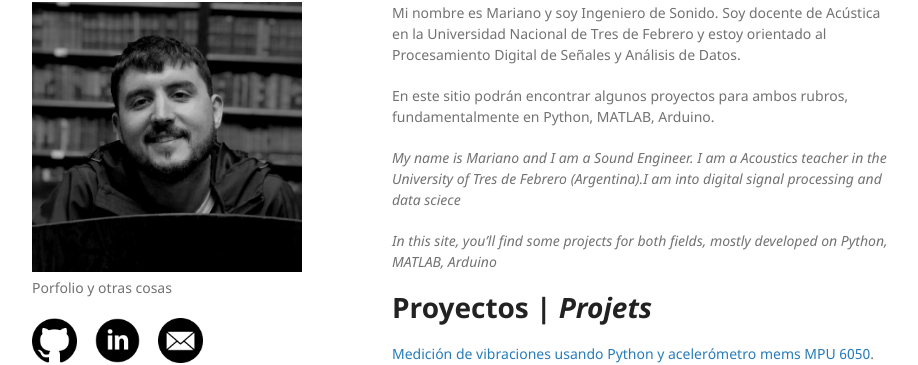
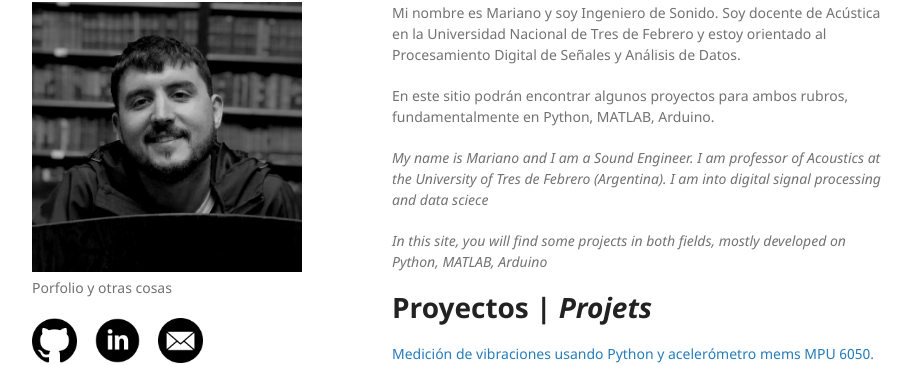
Before and after one commit to Marouxet/marouxet.github.io, a Jekyll site: the page built from index.md, in a window 1280 px wide. Shown: the part 107-472 px from the top of the page, without its empty margins (178-1096 px from the left). Built offline with Jekyll 4.4.1, drawn with Linux system fonts in a browser that asks for light colours; our own code applies the rules of GitHub Pages for plain Markdown files.

```diff
--- a/index.md
+++ b/index.md
@@ -7,9 +7,9 @@ Mi nombre es Mariano y soy Ingeniero de Sonido. Soy docente de Acústica en la U
 
 En este sitio podrán encontrar algunos proyectos para ambos rubros, fundamentalmente en Python, MATLAB, Arduino.
 
-_My name is Mariano and I am a Sound Engineer. I am a Acoustics teacher in the University of Tres de Febrero (Argentina).I am into digital signal processing and data sciece_
+_My name is Mariano and I am a Sound Engineer. I am professor of Acoustics at the University of Tres de Febrero (Argentina). I am into digital signal processing and data sciece_
 
-_In this site, you'll find some projects for both fields, mostly developed on Python, MATLAB, Arduino_
+_In this site, you will find some projects in both fields, mostly developed on Python, MATLAB, Arduino_
 
 # Proyectos | _Projets_
 
@@ -20,4 +20,4 @@ _Measuring vibrations with Python and MPU 6050 MEMS acelerometer_
 
 
 
-[Onda estacionarias con diferentes condiciones de borde](http://marouxet.github.io/vibPythonMPU).
+[Onda estacionarias con diferentes condiciones de borde](http://marouxet.github.io/estacionarias).
```
